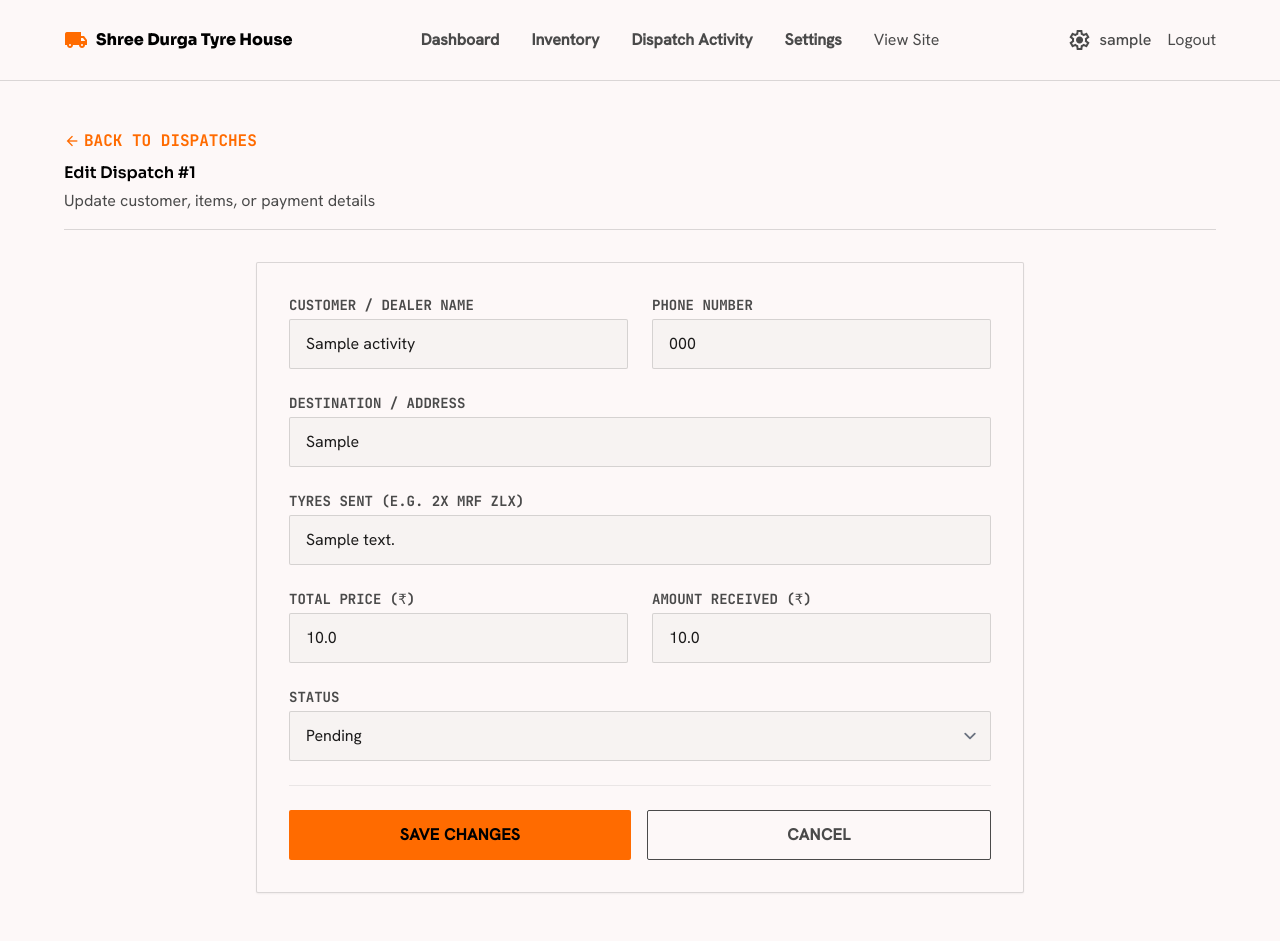
After one commit to raghavtanejax/ShreeDurgaTyreHouseMain, a Flask app: page /admin/dispatch/edit/1 in a window 1280 px wide. The commit adds this page. Run offline with Flask 3, Linux system fonts and the light colour scheme; a user stored in the database is signed in; tables that the repository leaves empty hold one stand-in row (values such as "Sample post"); some libraries are stand-ins or nearby versions.

Commit message:
chnage log

```diff
--- a/app.py
+++ b/app.py
@@ -333,5 +333,35 @@ def update_dispatch_status(dispatch_id):
         flash(f'Status for dispatch #{dispatch_id} updated to {new_status}.', 'success')
     return redirect(url_for('admin_dispatch'))
 
+@app.route('/admin/dispatch/edit/<int:dispatch_id>', methods=['GET', 'POST'])
+@login_required
+def edit_dispatch(dispatch_id):
+    dispatch = DispatchActivity.query.get_or_404(dispatch_id)
+    form = DispatchForm(obj=dispatch)
+
+    if form.validate_on_submit():
+        dispatch.customer_name = form.customer_name.data
+        dispatch.phone = form.phone.data
+        dispatch.destination = form.destination.data
+        dispatch.tyre_details = form.tyre_details.data
+        dispatch.total_amount = form.total_amount.data if form.total_amount.data else 0.0
+        dispatch.amount_received = form.amount_received.data if form.amount_received.data else 0.0
+        dispatch.status = form.status.data
+
+        db.session.commit()
+        flash('Dispatch activity updated successfully.', 'success')
+        return redirect(url_for('admin_dispatch'))
+
+    return render_template('11_admin_dispatch_edit.html', form=form, dispatch=dispatch)
+
+@app.route('/admin/dispatch/delete/<int:dispatch_id>', methods=['POST'])
+@login_required
+def delete_dispatch(dispatch_id):
+    dispatch = DispatchActivity.query.get_or_404(dispatch_id)
+    db.session.delete(dispatch)
+    db.session.commit()
+    flash('Dispatch record deleted successfully.', 'success')
+    return redirect(url_for('admin_dispatch'))
+
 if __name__ == '__main__':
     app.run(debug=True, host='0.0.0.0', port=5000)
--- /dev/null
+++ b/templates/11_admin_dispatch_edit.html
@@ -0,0 +1,65 @@
+{% extends 'admin_base.html' %}
+{% block title %}Edit Dispatch #{{ dispatch.id }} - Shree Durga Tyre House{% endblock %}
+
+{% block content %}
+<div class="flex justify-between items-end border-b border-steel-gray/20 pb-4 mb-8">
+    <div>
+        <a href="{{ url_for('admin_dispatch') }}" class="font-label-caps text-label-caps text-safety-orange hover:underline flex items-center gap-1 mb-2">
+            <span class="material-symbols-outlined text-[16px]">arrow_back</span> BACK TO DISPATCHES
+        </a>
+        <h1 class="text-headline-lg font-headline-lg text-tertiary">Edit Dispatch #{{ dispatch.id }}</h1>
+        <p class="text-body-md text-steel-gray mt-1">Update customer, items, or payment details</p>
+    </div>
+</div>
+
+<div class="max-w-3xl mx-auto">
+    <div class="bg-surface border border-steel-gray/20 rounded p-6 md:p-8 shadow-sm">
+        <form method="POST" action="{{ url_for('edit_dispatch', dispatch_id=dispatch.id) }}" class="flex flex-col gap-6">
+            {{ form.hidden_tag() }}
+
+            <div class="grid grid-cols-1 md:grid-cols-2 gap-6">
+                <div>
+                    {{ form.customer_name.label(class="block text-sm font-label-caps text-steel-gray uppercase mb-1") }}
+                    {{ form.customer_name(class="w-full bg-surface-container-low border border-steel-gray/20 rounded px-4 py-3 focus:outline-none focus:border-safety-orange focus:ring-1 focus:ring-safety-orange transition-colors") }}
+                </div>
+
+                <div>
+                    {{ form.phone.label(class="block text-sm font-label-caps text-steel-gray uppercase mb-1") }}
+                    {{ form.phone(class="w-full bg-surface-container-low border border-steel-gray/20 rounded px-4 py-3 focus:outline-none focus:border-safety-orange focus:ring-1 focus:ring-safety-orange transition-colors") }}
+                </div>
+            </div>
+
+            <div>
+                {{ form.destination.label(class="block text-sm font-label-caps text-steel-gray uppercase mb-1") }}
+                {{ form.destination(class="w-full bg-surface-container-low border border-steel-gray/20 rounded px-4 py-3 focus:outline-none focus:border-safety-orange focus:ring-1 focus:ring-safety-orange transition-colors") }}
+            </div>
+
+            <div>
+                {{ form.tyre_details.label(class="block text-sm font-label-caps text-steel-gray uppercase mb-1") }}
+                {{ form.tyre_details(class="w-full bg-surface-container-low border border-steel-gray/20 rounded px-4 py-3 focus:outline-none focus:border-safety-orange focus:ring-1 focus:ring-safety-orange transition-colors") }}
+            </div>
+
+            <div class="grid grid-cols-1 md:grid-cols-2 gap-6">
+                <div>
+                    {{ form.total_amount.label(class="block text-sm font-label-caps text-steel-gray uppercase mb-1") }}
+                    {{ form.total_amount(class="w-full bg-surface-container-low border border-steel-gray/20 rounded px-4 py-3 focus:outline-none focus:border-safety-orange focus:ring-1 focus:ring-safety-orange transition-colors", type="number", step="0.01") }}
+                </div>
+                <div>
+                    {{ form.amount_received.label(class="block text-sm font-label-caps text-steel-gray uppercase mb-1") }}
+                    {{ form.amount_received(class="w-full bg-surface-container-low border border-steel-gray/20 rounded px-4 py-3 focus:outline-none focus:border-safety-orange focus:ring-1 focus:ring-safety-orange transition-colors", type="number", step="0.01") }}
+                </div>
+            </div>
+
+            <div>
+                {{ form.status.label(class="block text-sm font-label-caps text-steel-gray uppercase mb-1") }}
+                {{ form.status(class="w-full bg-surface-container-low border border-steel-gray/20 rounded px-4 py-3 focus:outline-none focus:border-safety-orange focus:ring-1 focus:ring-safety-orange transition-colors") }}
+            </div>
+
+            <div class="pt-6 border-t border-steel-gray/10 flex gap-4">
+                {{ form.submit(class="flex-1 bg-safety-orange text-primary font-bold py-3 px-4 rounded cursor-pointer hover:bg-secondary transition-colors uppercase tracking-wide", value="Save Changes") }}
+                <a href="{{ url_for('admin_dispatch') }}" class="flex-1 border border-steel-gray text-steel-gray font-bold py-3 px-4 rounded text-center hover:bg-surface-container-low transition-colors uppercase tracking-wide">Cancel</a>
+            </div>
+        </form>
+    </div>
+</div>
+{% endblock %}
```
Also changed, not shown: templates/10_admin_dispatch.html (+11 -1 lines).
